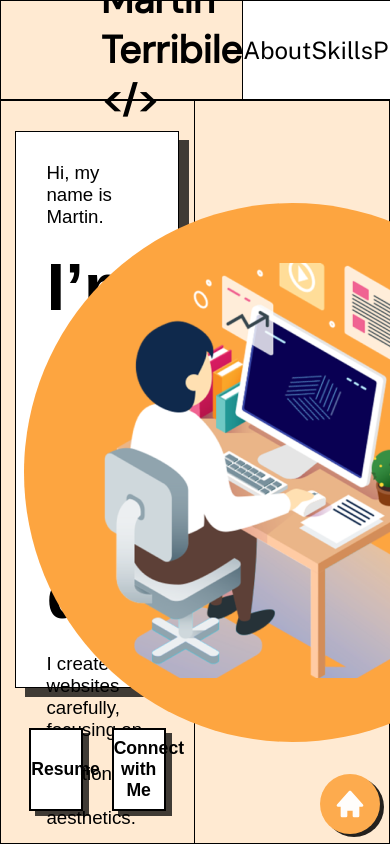
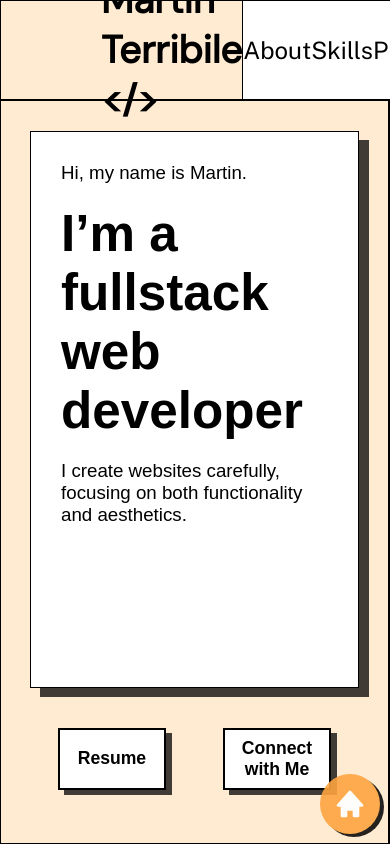
Before and after one commit to Delta-39/Portfolio, a React (Vite) app in the folder Portfolio/: page / in a window 390 px wide. Shown: the top 844 px of the page. Built offline with nearby package versions, Linux system fonts and the light colour scheme.

Commit message:
WIP(responsive)

```diff
--- a/Portfolio/src/Components/Nav/Nav.jsx
+++ b/Portfolio/src/Components/Nav/Nav.jsx
@@ -1,7 +1,11 @@
 import { Link } from 'react-scroll';
 import styles from './Nav.module.css'
+import { useState} from 'react'
+
 
 const Nav = () => {
+
+    const [showMenu, setShowMenu] = useState(false)
 
     return (
         <header id="home" className={styles.header} >
@@ -9,7 +13,12 @@ const Nav = () => {
                 <h1 data-aos="fade-left" data-aos-duration={1000} data-aos-delay={500} data-aos-easing="ease-in-out" >Martin Terribile {'</>'}</h1>
             </div>
             <div className={styles.navContainer} >
-                <nav className={styles.nav} >
+                <div>
+                    <nav className={styles.mobileNav} >
+
+                    </nav>
+                </div>
+                <nav className={styles.desktopNav} >
                     <ul className={styles.realNav} >
                         <li data-aos="fade-down" data-aos-duration={1000} data-aos-delay={300} ><Link className={styles.navLink} to="about"smooth={true} duration={1000}>About</Link></li>
                         <li data-aos="fade-down" data-aos-duration={1000} data-aos-delay={600} ><Link className={styles.navLink} to="skills" smooth={true} duration={1000}>Skills</Link></li>
--- a/Portfolio/src/Components/Nav/Nav.module.css
+++ b/Portfolio/src/Components/Nav/Nav.module.css
@@ -27,7 +27,7 @@
     background-color: white;
 }
 
-.nav{
+.desktopNav{
     width: 100%;
 
 }
--- a/Portfolio/src/Views/Home/Home.module.css
+++ b/Portfolio/src/Views/Home/Home.module.css
@@ -82,3 +82,22 @@
     padding: 60px 80px;
     border-radius: 50%;
 }
+
+@media (max-width: 576px){
+    .container_right{
+        display: none;
+        width: 0%;
+    }
+    .container{
+        flex-direction: column;
+    }
+
+    .container_left{
+        width: 100%;
+    }
+
+    .container_left_intro h1{
+        font-size: 3.2rem;
+        text-align: left;
+    }
+}
```
